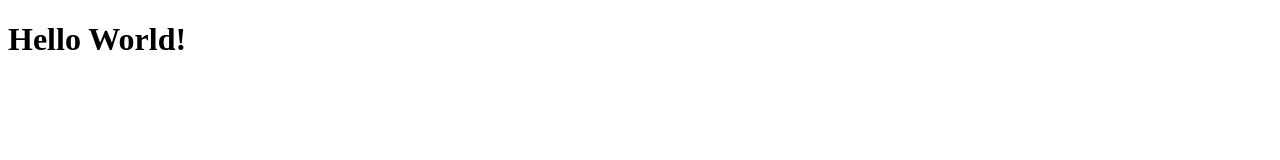
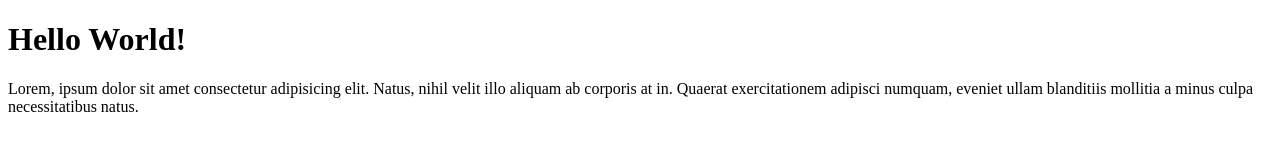
Before and after one commit to Adhri14/adhri-git-test, a plain HTML site: page index.html in a window 1280 px wide. Drawn offline with Linux system fonts and the light colour scheme.

Commit message:
menambahkan paragraf

```diff
--- a/index.html
+++ b/index.html
@@ -7,5 +7,6 @@
 </head>
 <body>
   <h1>Hello World!</h1>
+  <p>Lorem, ipsum dolor sit amet consectetur adipisicing elit. Natus, nihil velit illo aliquam ab corporis at in. Quaerat exercitationem adipisci numquam, eveniet ullam blanditiis mollitia a minus culpa necessitatibus natus.</p>
 </body>
 </html>
```
